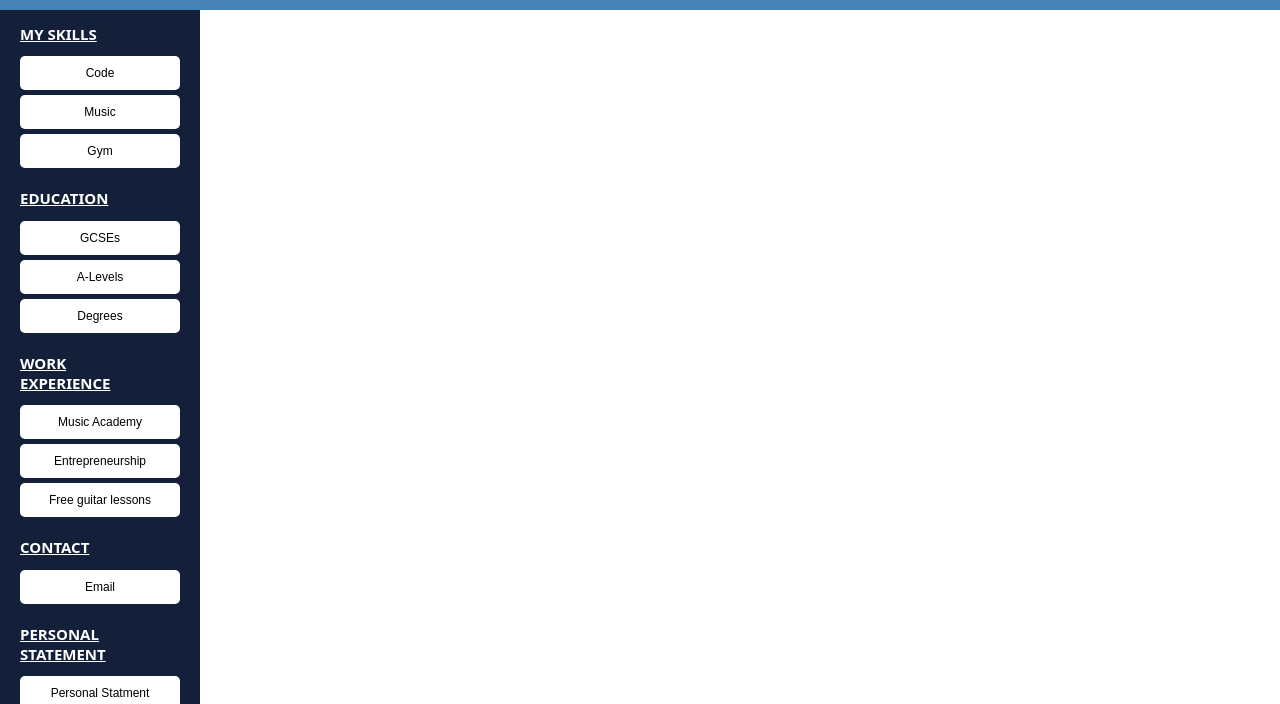
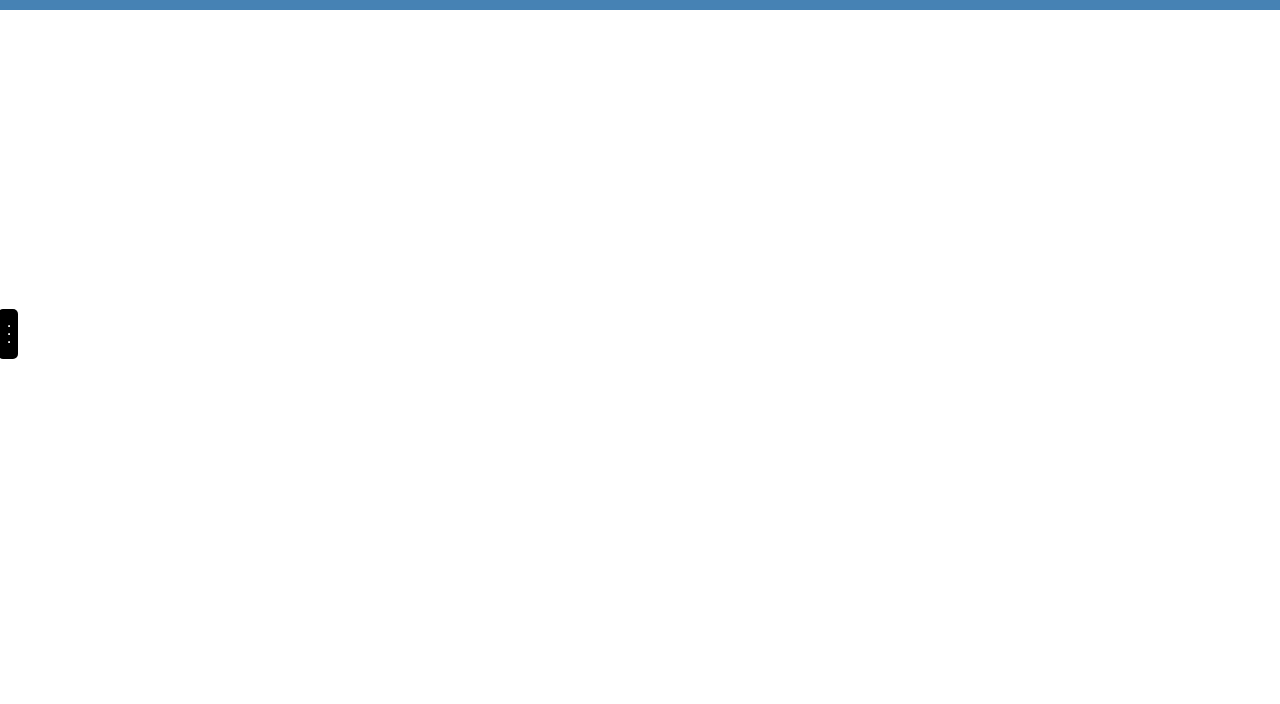
Before and after one commit to JackHughes03/JackHughes.github.io, a plain HTML site: page pages/cv.html in a window 1280 px wide. Shown: the part 96-800 px from the top of the page. Drawn offline with Linux system fonts and the light colour scheme.

Commit message:
button to hide left

```diff
--- a/pages/cv.html
+++ b/pages/cv.html
@@ -35,6 +35,10 @@
 		<h2 class="personalstate">personal statement</h2>
 		<button id="musicacademyexpandbutton" onclick="expandpersonalstatement()">Personal Statment</button>
 	</div>
+
+	<button onclick="expandleftbutton()" id="expandleft">
+		<hr><hr><hr>
+	</button>
 
 	<div id="rightback">
 		<div id="codeexpand">
--- a/scripts/index.js
+++ b/scripts/index.js
@@ -172,3 +172,19 @@ function expandfreeguitarlessons() {
 function email() {
 	window.location.href = 'mailto:jwhughes03@yahoo.com';
 }
+
+function expandleftbutton() {
+	const leftback = document.getElementById('leftback');
+	const expandleft = document.getElementById('expandleft');
+	const rightback = document.getElementById('rightback');
+
+	if(leftback.style.left == '0px') {
+		leftback.style.left = '-200px';
+		expandleft.style.left = '8px';
+		rightback.style.left = '0px';
+	} else {
+		rightback.style.left = '200px';
+		leftback.style.left = '0px';
+		expandleft.style.left = '208px';
+	}
+}
--- a/styles/styleCV.css
+++ b/styles/styleCV.css
@@ -22,6 +22,7 @@ body {
 }
 
 #leftback {
+	transition: 300ms;
 	max-width: 200px;
 	overflow: scroll;
 	display: block;
@@ -29,7 +30,7 @@ body {
 	position: absolute;
 	top: 0;
 	bottom: 0;
-	left: 0;
+	left: -200px;
 	width: 45%;
 	background-color: rgb(20, 31, 57);
 }
@@ -49,11 +50,12 @@ body {
 }
 
 #rightback {
+	transition: 300ms;
 	overflow: scroll;
 	font-size: 15px;
 	color: rgb(76, 76, 76);
 	position: absolute;
-	left: 200px;
+	left: 0px;
 	top: 101px;
 	right: 0;
 	bottom: 0;
@@ -138,3 +140,14 @@ button:hover {
 #freeguitarlessonsexpand {
 	display: none;
 }
+
+#expandleft {
+	transition: 300ms;
+	height: 50px;
+	width: 10px;
+	background-color: black;
+	z-index: 999;
+	top: 50%;
+	position: absolute;
+	transform: translate(-50%);
+}
```
